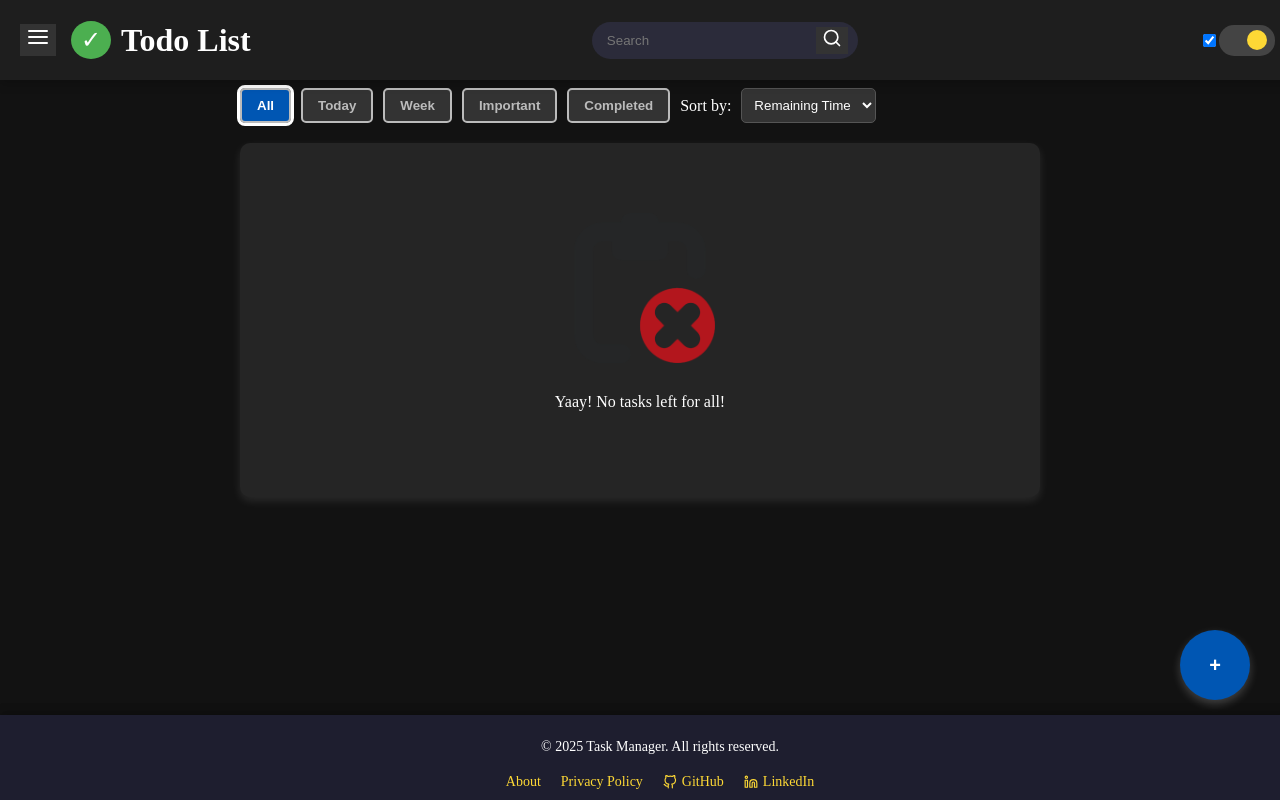
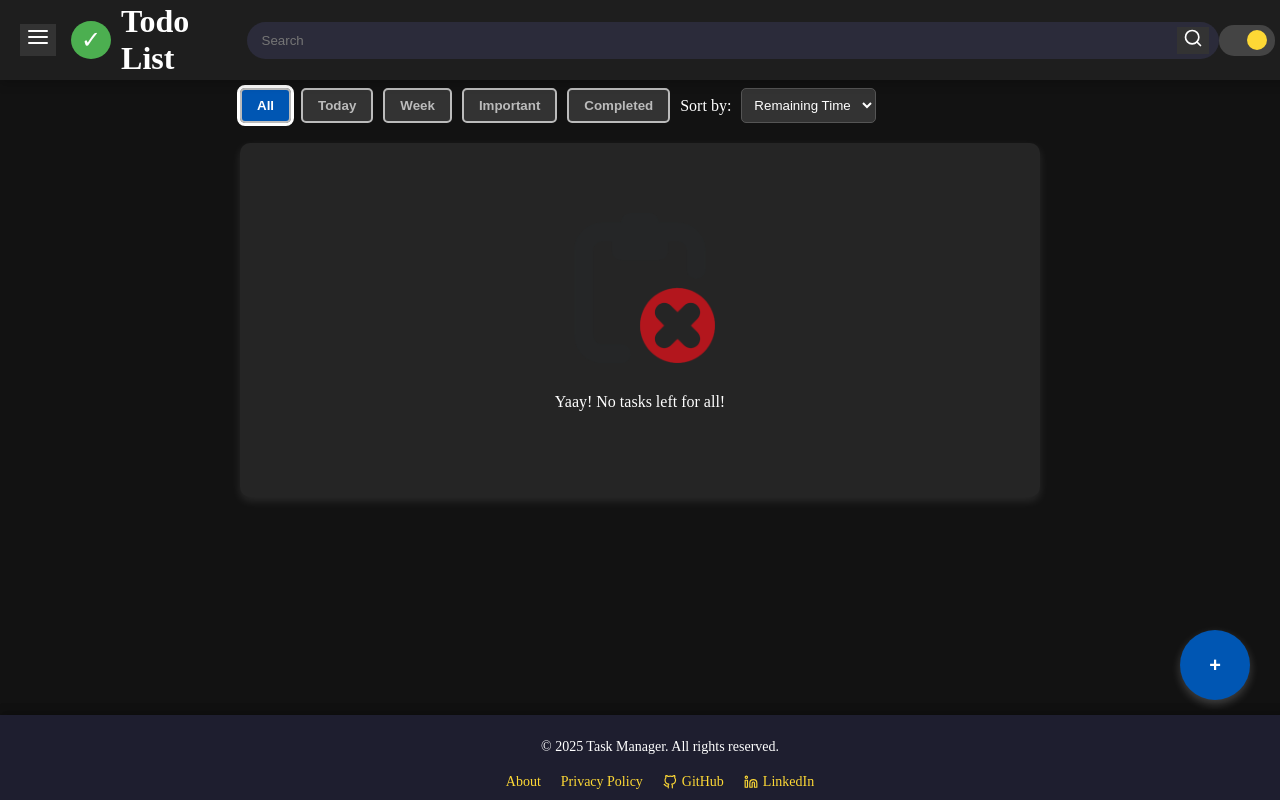
Before and after one commit to RangerAkash1/Task_Manager, a React (Create React App) app: page / in a window 1280 px wide. Built offline with nearby package versions, Linux system fonts and the light colour scheme.

Commit message:
header changes

```diff
--- a/src/css/Header.css
+++ b/src/css/Header.css
@@ -52,24 +52,26 @@
     background: #2b2b3a;
     padding: 5px 10px;
     border-radius: 20px;
+    width: 970px;
+    max-width: 100%;
+    justify-content: space-between;
 }
 
 .search-input {
+    flex: 1;
     background: none;
     border: none;
     color: white;
+    padding: 5px;
     outline: none;
-    padding: 5px;
-    width: 200px;
 }
-
 .search-button {
     background: none;
     border: none;
     color: white;
     font-size: 20px;
     cursor: pointer;
-    margin-left: 4px;
+    margin-left: 8px;
 }
 
 .toggle-switch {
@@ -121,3 +123,6 @@ body.dark-theme {
     background-color: #333;
     color: white;
 }
+.toggle-switch input {
+    display: none;
+}
```
